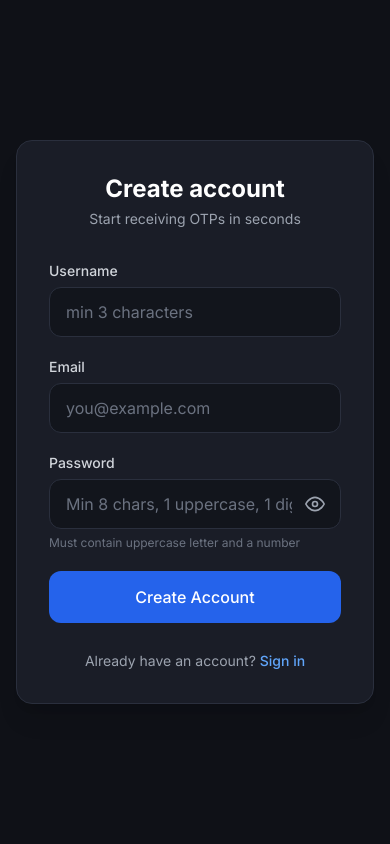
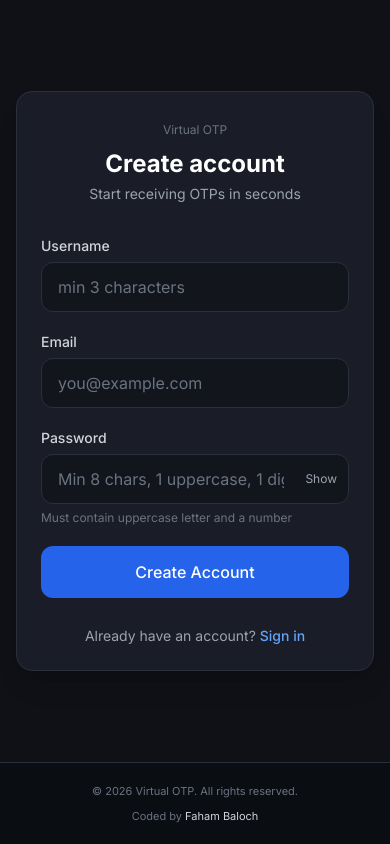
Before and after one commit to faham112/virtual-otp-system, a Next.js app in the folder frontend/: page /register in a window 390 px wide. Built offline with nearby package versions, Linux system fonts and the light colour scheme; no server answers.

Commit message:
Add responsive footer branding on register

```diff
--- a/frontend/app/register/page.tsx
+++ b/frontend/app/register/page.tsx
@@ -4,6 +4,7 @@ import { useState } from "react";
 import { useRouter } from "next/navigation";
 import Link from "next/link";
 import axios from "axios";
+import SiteFooter from "../components/SiteFooter";
 
 const API_URL = process.env.NEXT_PUBLIC_API_URL || "http://localhost:8000";
 
@@ -39,10 +40,12 @@ export default function RegisterPage() {
   };
 
   return (
-    <div className="min-h-screen flex items-center justify-center p-4">
-      <div className="max-w-md w-full card p-8">
+    <div className="min-h-screen flex flex-col overflow-x-hidden">
+      <div className="flex-1 flex items-center justify-center p-4">
+        <div className="max-w-md w-full card p-6 sm:p-8">
           <div className="text-center mb-8">
-          <h1 className="text-2xl font-bold text-white">Create account</h1>
+            <Link href="/" className="text-xs text-gray-500 hover:text-gray-300">Virtual OTP</Link>
+            <h1 className="text-2xl font-bold text-white mt-2">Create account</h1>
             <p className="text-gray-400 text-sm mt-1">Start receiving OTPs in seconds</p>
           </div>
 
@@ -55,76 +58,29 @@ export default function RegisterPage() {
           <form onSubmit={handleSubmit} className="space-y-5">
             <div>
               <label className="block text-sm font-medium text-gray-300 mb-1.5">Username</label>
-            <input
-              type="text"
-              value={form.username}
-              onChange={(e) => setForm({ ...form, username: e.target.value })}
-              className="input-field"
-              placeholder="min 3 characters"
-              required
-              minLength={3}
-            />
+              <input type="text" value={form.username} onChange={(e) => setForm({ ...form, username: e.target.value })} className="input-field" placeholder="min 3 characters" required minLength={3} />
             </div>
-
             <div>
               <label className="block text-sm font-medium text-gray-300 mb-1.5">Email</label>
-            <input
-              type="email"
-              value={form.email}
-              onChange={(e) => setForm({ ...form, email: e.target.value })}
-              className="input-field"
-              placeholder="you@example.com"
-              required
-            />
+              <input type="email" value={form.email} onChange={(e) => setForm({ ...form, email: e.target.value })} className="input-field" placeholder="you@example.com" required />
             </div>
-
             <div>
               <label className="block text-sm font-medium text-gray-300 mb-1.5">Password</label>
               <div className="relative">
-              <input
-                type={showPassword ? "text" : "password"}
-                value={form.password}
-                onChange={(e) => setForm({ ...form, password: e.target.value })}
-                className="input-field pr-12"
-                placeholder="Min 8 chars, 1 uppercase, 1 digit"
-                required
-                minLength={8}
-              />
-              <button
-                type="button"
-                onClick={() => setShowPassword(!showPassword)}
-                className="absolute right-3 top-1/2 -translate-y-1/2 text-gray-400 hover:text-gray-200 transition p-1"
-                aria-label={showPassword ? "Hide password" : "Show password"}
-                tabIndex={-1}
-              >
-                {showPassword ? (
-                  <svg xmlns="http://www.w3.org/2000/svg" width="20" height="20" viewBox="0 0 24 24" fill="none" stroke="currentColor" strokeWidth="2" strokeLinecap="round" strokeLinejoin="round">
-                    <path d="M17.94 17.94A10.07 10.07 0 0 1 12 20c-7 0-11-8-11-8a18.45 18.45 0 0 1 5.06-5.94M9.9 4.24A9.12 9.12 0 0 1 12 4c7 0 11 8 11 8a18.5 18.5 0 0 1-2.16 3.19m-6.72-1.07a3 3 0 1 1-4.24-4.24" />
-                    <line x1="1" y1="1" x2="23" y2="23" />
-                  </svg>
-                ) : (
-                  <svg xmlns="http://www.w3.org/2000/svg" width="20" height="20" viewBox="0 0 24 24" fill="none" stroke="currentColor" strokeWidth="2" strokeLinecap="round" strokeLinejoin="round">
-                    <path d="M1 12s4-8 11-8 11 8 11 8-4 8-11 8-11-8-11-8z" />
-                    <circle cx="12" cy="12" r="3" />
-                  </svg>
-                )}
-              </button>
+                <input type={showPassword ? "text" : "password"} value={form.password} onChange={(e) => setForm({ ...form, password: e.target.value })} className="input-field pr-16" placeholder="Min 8 chars, 1 uppercase, 1 digit" required minLength={8} />
+                <button type="button" onClick={() => setShowPassword(!showPassword)} className="absolute right-3 top-1/2 -translate-y-1/2 text-gray-400 text-xs" tabIndex={-1}>{showPassword ? "Hide" : "Show"}</button>
               </div>
               <p className="text-xs text-gray-500 mt-1.5">Must contain uppercase letter and a number</p>
             </div>
-
-          <button type="submit" disabled={loading} className="w-full btn-primary py-3.5">
-            {loading ? "Creating account..." : "Create Account"}
-          </button>
+            <button type="submit" disabled={loading} className="w-full btn-primary py-3.5">{loading ? "Creating account..." : "Create Account"}</button>
           </form>
 
           <p className="text-center mt-7 text-sm text-gray-400">
-          Already have an account?{" "}
-          <Link href="/login" className="text-blue-400 hover:text-blue-300 font-medium">
-            Sign in
-          </Link>
+            Already have an account? <Link href="/login" className="text-blue-400 hover:text-blue-300 font-medium">Sign in</Link>
           </p>
         </div>
       </div>
+      <SiteFooter />
+    </div>
   );
 }
```
Lines whose indentation alone changed are shown as unchanged.
